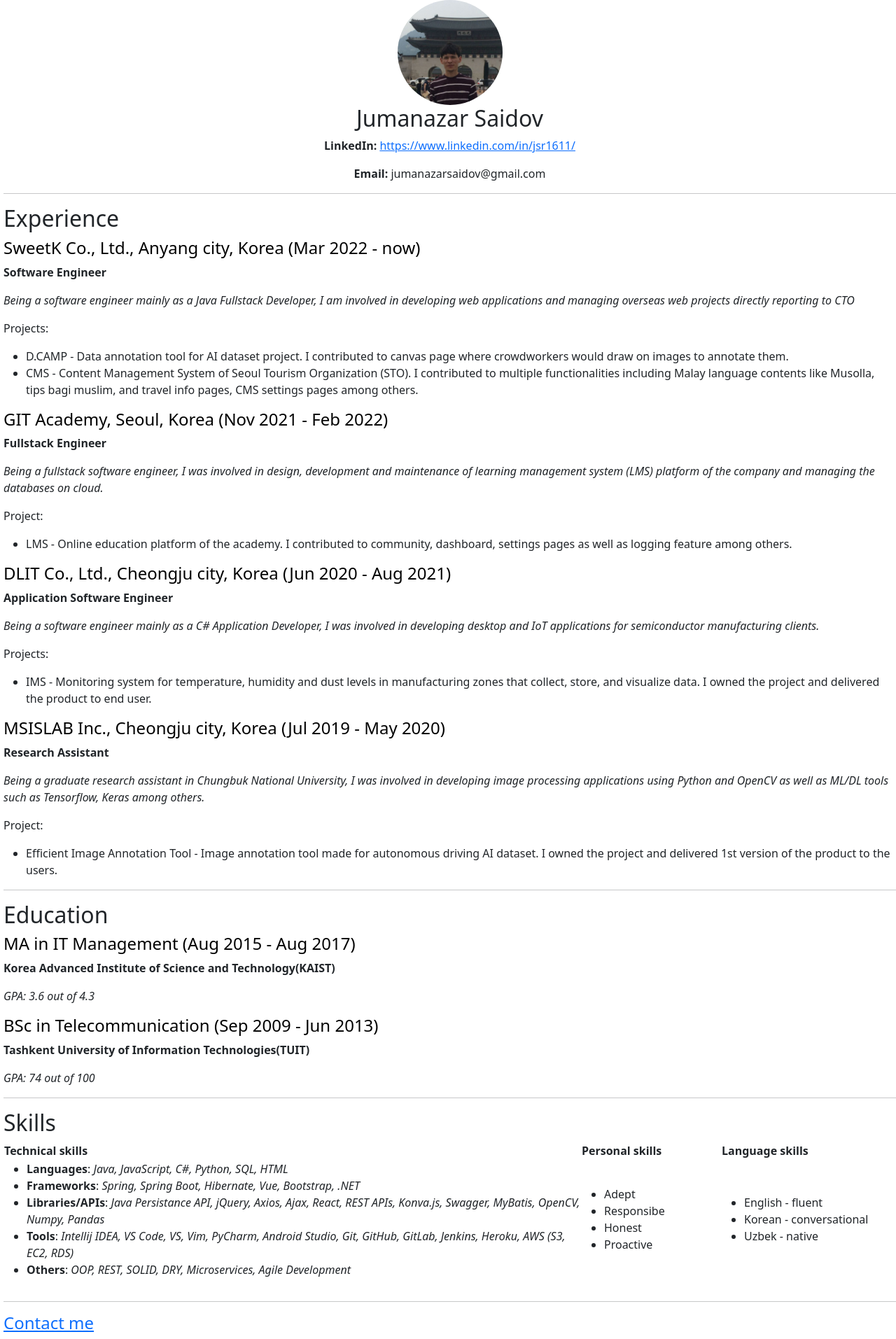
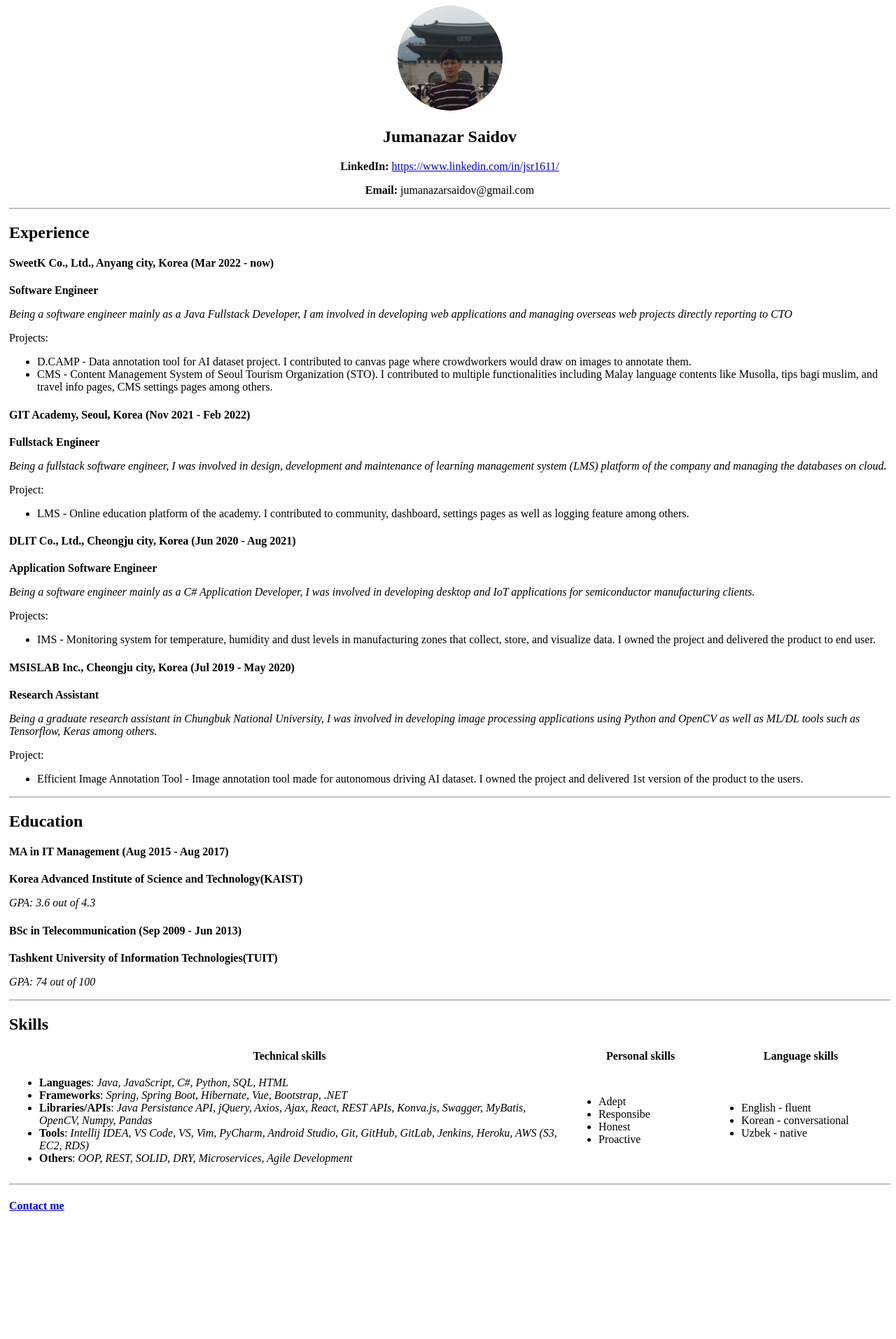
Before and after one commit to jsr1611/jsr1611.github.io, a Jekyll site: the page about/index.html, which Jekyll copies as it is, in a window 1280 px wide. Shown: the whole page at 70% size. Built offline with Jekyll 4.4.1, drawn with Linux system fonts in a browser that asks for light colours; after the commit the page ends 1753 px from its top, so only the background shows below that.

Commit message:
profile upd

```diff
--- a/about/index.html
+++ b/about/index.html
@@ -1,9 +1,7 @@
-
 <!DOCTYPE html>
 <html>
   <head>
     <title> CV :: Saidov Jumanazar </title>
-    <link href="https://cdn.jsdelivr.net/npm/bootstrap@5.1.3/dist/css/bootstrap.min.css" rel="stylesheet" integrity="sha384-1BmE4kWBq78iYhFldvKuhfTAU6auU8tT94WrHftjDbrCEXSU1oBoqyl2QvZ6jIW3" crossorigin="anonymous">
   </head>
   <body>
     <!DOCTYPE html>
@@ -31,6 +29,7 @@
     </style>
 </head>
 <body>
+
     <header>
         <img src="../public/images/profile.jpg" alt="portfolio image">
         <h2>Jumanazar Saidov</h2>
```
